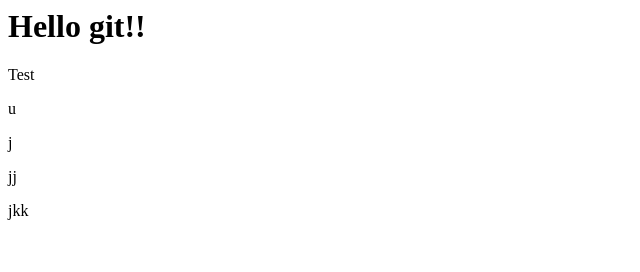
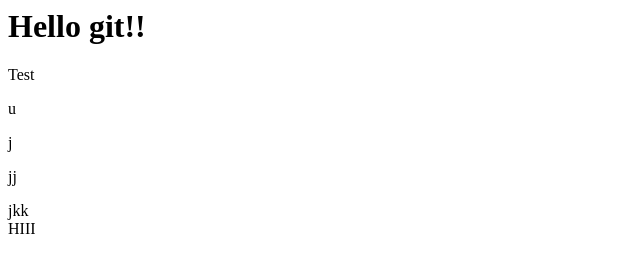
Before and after one commit to Priyalj16/Assignments, a plain HTML site: page index.html in a window 1280 px wide. Shown: the full height of the page, 0-640 px from the left. Drawn offline with Linux system fonts and the light colour scheme.

Commit message:
changes made

```diff
--- a/index.html
+++ b/index.html
@@ -16,5 +16,6 @@
         </div>
         <span>jkk</span>
     </div>
+    <div>HIII</div>
 </body>
 </html>
```
